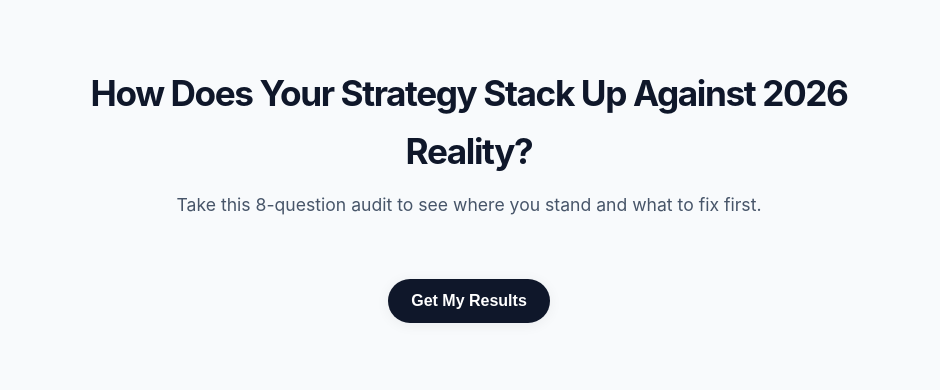
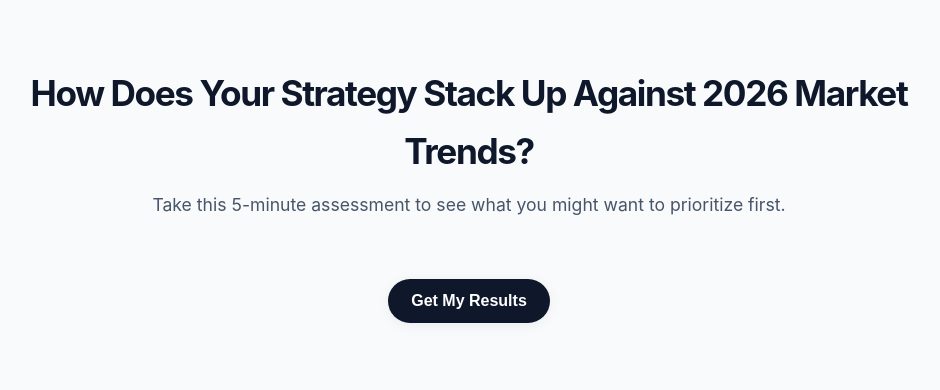
Before and after one commit to heymdk-blip/heymdk-2026, a website: page index.html in a window 1280 px wide. Shown: the whole page, without its empty margins (171-1111 px from the left). Drawn offline with Linux system fonts and the light colour scheme.

Commit message:
Update index.html

```diff
--- a/index.html
+++ b/index.html
@@ -460,8 +460,8 @@
 
 const CONTENT = {
   // Main Headlines (these can include simple HTML — e.g. use <strong> to bold)
-  headline: "How Does Your Strategy Stack Up Against <strong>2026 Reality</strong>?",
-  subheadline: "Take this 8-question audit to see where you stand and what to fix first.",
+  headline: "How Does Your Strategy Stack Up Against 2026 Market Trends?",
+  subheadline: "Take this 5-minute assessment to see what you might want to prioritize first.",
 
   // OPTIONAL: Results-specific overrides (if present they will be used on the results page)
   // Use HTML here as well (the code uses innerHTML).
@@ -469,7 +469,7 @@ const CONTENT = {
   resultsSubheadline: "You versus what's working in 2026",
 
   // Email Gate
-  emailGateTitle: "Get Your Personalized Results",
+  emailGateTitle: "Get Your Personalized Breakdown",
   emailGateSubtitle: "Enter your email to see your score and action plan",
 
   // ConvertKit Integration (note: exposing API keys client-side is insecure — consider server-side)
@@ -493,9 +493,9 @@ const CONTENT = {
 
   // Score Tiers
   scoreTiers: [
-    { minScore: 75, title: "Your strategy is strong", subtitle: "You're ahead of most. Focus on compounding your advantages.", color: "strong" },
-    { minScore: 50, title: "Moderate Alignment", subtitle: "You have a solid foundation. Closing a few gaps could unlock growth.", color: "medium" },
-    { minScore: 0, title: "You're missing out", subtitle: "There is untapped leverage and strategic shifts that could materially improve your results.", color: "weak" }
+    { minScore: 75, title: "Your strategy's strong. What's your next move?", subtitle: "You're ahead of most. Focus on compounding your advantages.", color: "strong" },
+    { minScore: 50, title: "There's room for improvement", subtitle: "You have a solid foundation. Closing a few gaps could unlock growth.", color: "medium" },
+    { minScore: 0, title: "We should talk", subtitle: "There is untapped leverage and strategic shifts that could materially improve your results.", color: "weak" }
   ]
 };
 
```
